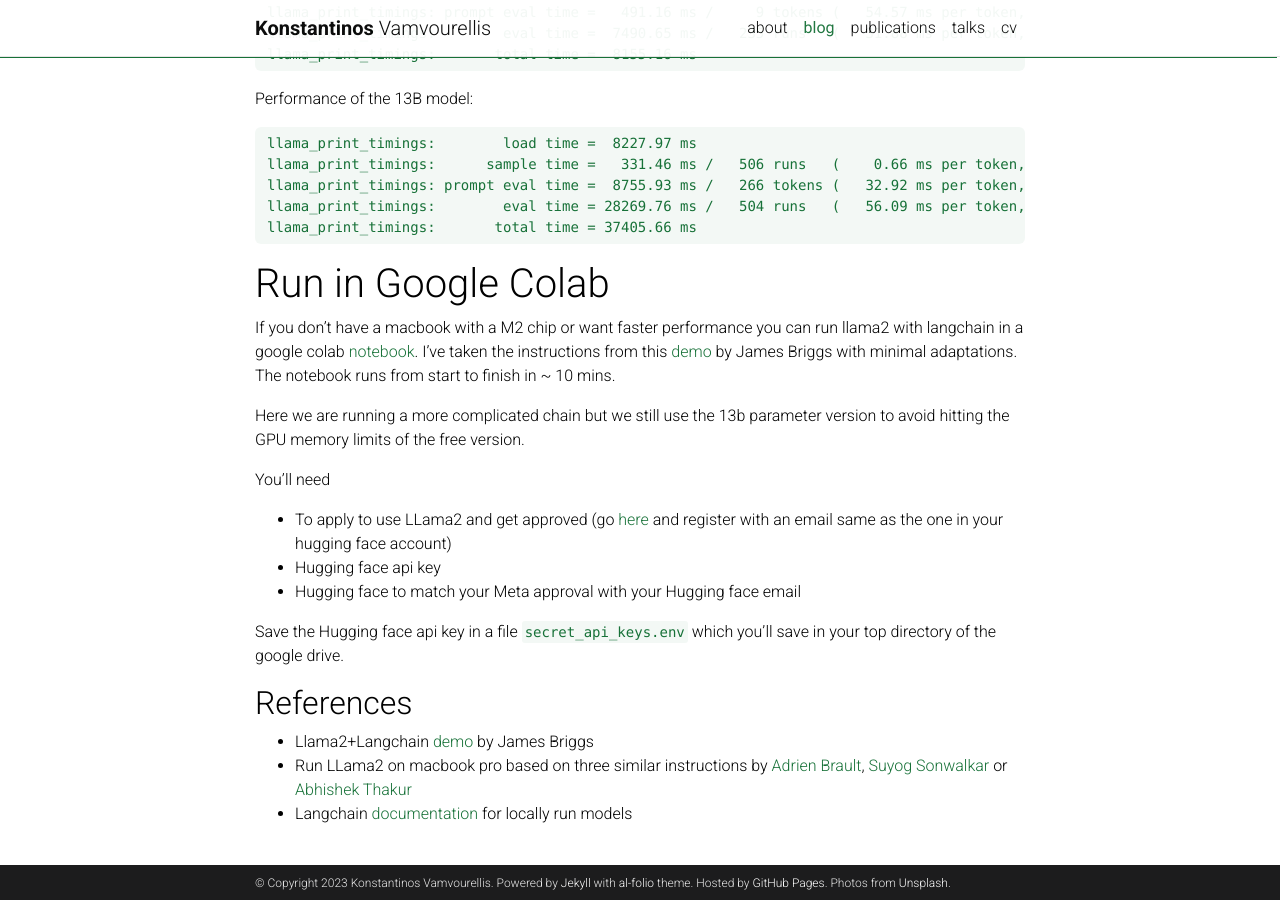
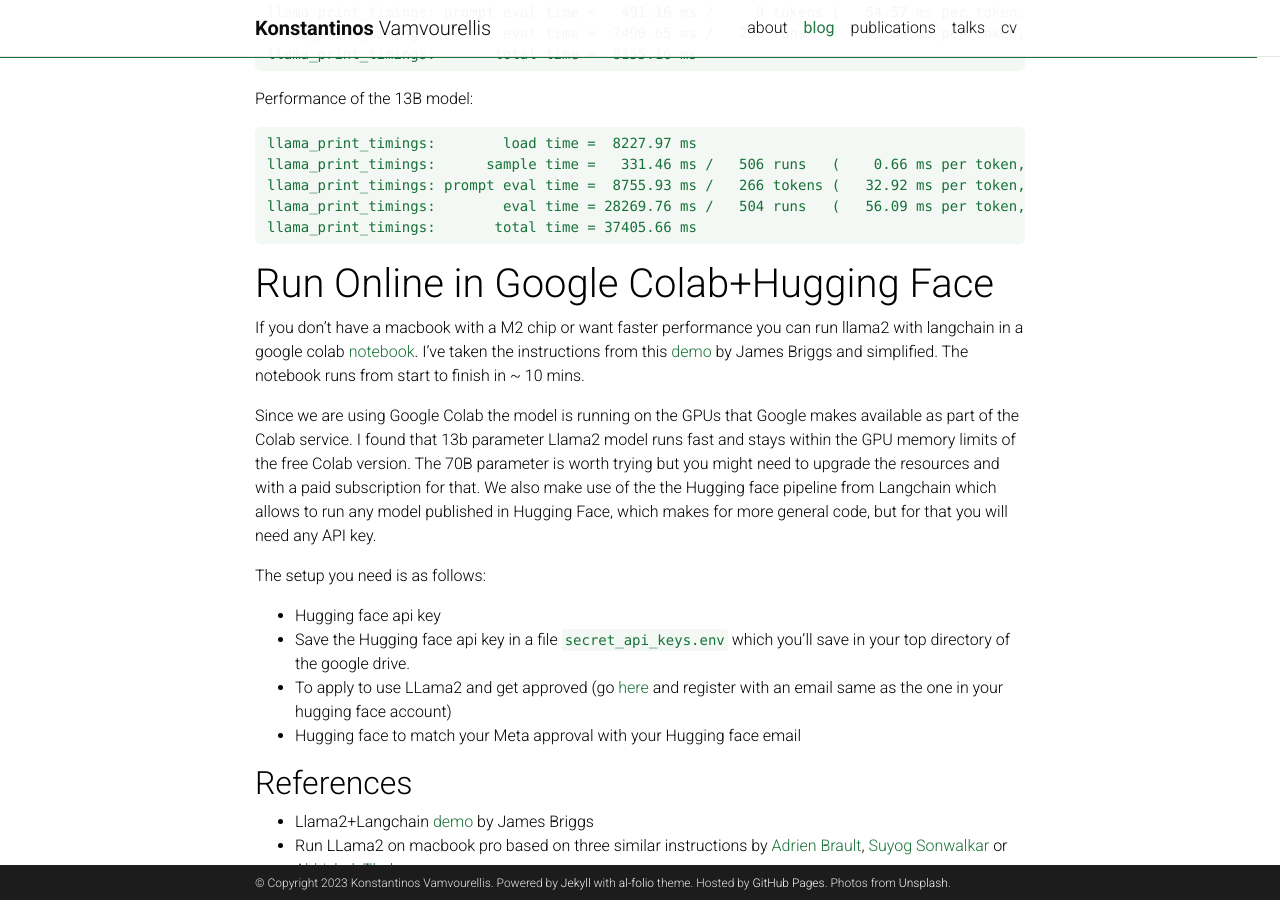
Before and after one commit to bayesways/bayesways.github.io, a Jekyll site: the page built from _posts/2023-07-23-Local LLama2-Langchain on a macbook pro.md, in a window 1280 px wide and 900 px high, scrolled down 4959 px. Built offline with Jekyll 4.4.1, drawn with Linux system fonts in a browser that asks for light colours; comment, search, counter and statistics services are not loaded; a style sheet for code colours, icons or effects is not loaded; some of the changed text lies outside the part shown.

Commit message:
simplify colab section

````diff
--- a/_posts/2023-07-23-Local LLama2-Langchain on a macbook pro.md
+++ b/_posts/2023-07-23-Local LLama2-Langchain on a macbook pro.md
@@ -236,18 +236,18 @@
 ```
 
 
-# Run in Google Colab
+# Run Online in Google Colab+Hugging Face
 
-If you don't have a macbook with a M2 chip or want faster performance you can run llama2 with langchain in a google colab [notebook](https://colab.research.google.com/drive/11o2k1iyDCQvhp2z_0NrTlAfgKy01P60Z?usp=sharing). I've taken the instructions from this [demo](https://twitter.com/jamescalam/status/1682766618831777794?s=61&t=Pw-aY--IwGlNpRBvUW-P9g) by James Briggs with minimal adaptations. The notebook runs from start to finish in ~ 10 mins.
+If you don't have a macbook with a M2 chip or want faster performance you can run llama2 with langchain in a google colab [notebook](https://github.com/bayesways/local_llama2_demo/blob/main/llama_2_13b_chat_agent.ipynb). I've taken the instructions from this [demo](https://twitter.com/jamescalam/status/1682766618831777794?s=61&t=Pw-aY--IwGlNpRBvUW-P9g) by James Briggs and simplified. The notebook runs from start to finish in ~ 10 mins.
 
-Here we are running a more complicated chain but we still use the 13b parameter version to avoid hitting the GPU memory limits of the free version.
+Since we are using Google Colab the model is running on the GPUs that Google makes available as part of the Colab service. I found that 13b parameter Llama2 model runs fast and stays within the GPU memory limits of the free Colab version. The 70B parameter is worth trying but you might need to upgrade the resources and with a paid subscription for that. We also make use of the the Hugging face pipeline from Langchain which allows to run any model published in Hugging Face, which makes for more general code, but for that you will need any API key.
 
-You'll need
+The setup you need is as follows:
+ - Hugging face api key
+ - Save the Hugging face api key in a file `secret_api_keys.env` which you'll save in your top directory of the google drive.
  - To apply to use LLama2 and get approved (go [here](https://ai.meta.com/resources/models-and-libraries/llama-downloads/) and register with an email same as the one in your hugging face account)
- - Hugging face api key
  - Hugging face to match your Meta approval with your Hugging face email
 
-Save the Hugging face api key in a file `secret_api_keys.env` which you'll save in your top directory of the google drive.
 
 ## References
 
````
Also changed, not shown: other parts of _posts/2023-07-23-Local LLama2-Langchain on a macbook pro.md (+1 -1 lines).
